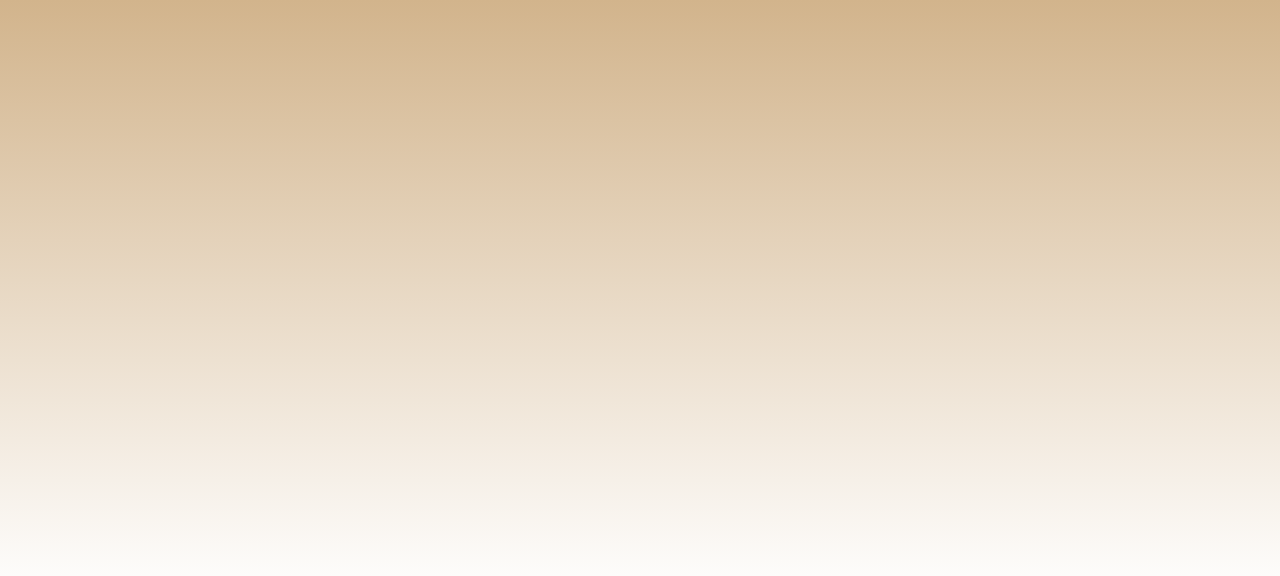
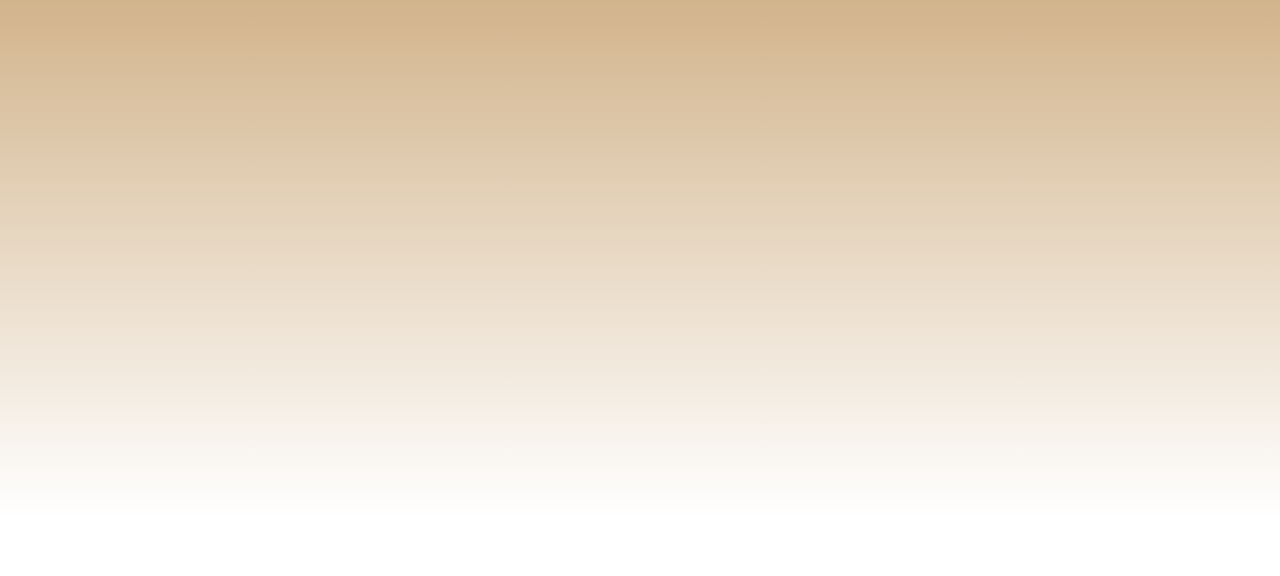
Before and after one commit to 0y0x/incognitowareactive.github.io, a plain HTML site: page index.html in a window 1280 px wide. Drawn offline with Linux system fonts and the light colour scheme.

Commit message:
Update index.html

```diff
--- a/index.html
+++ b/index.html
@@ -8,7 +8,7 @@
     body {
       height: 100vh;
       margin: 0;
-      background: linear-gradient(to bottom, #d2b48c 0%, #ffffff 75%);
+      background: linear-gradient(to bottom, #d2b48c 0%, #ffffff 65%);
     }
   </style>
 </head>
```
